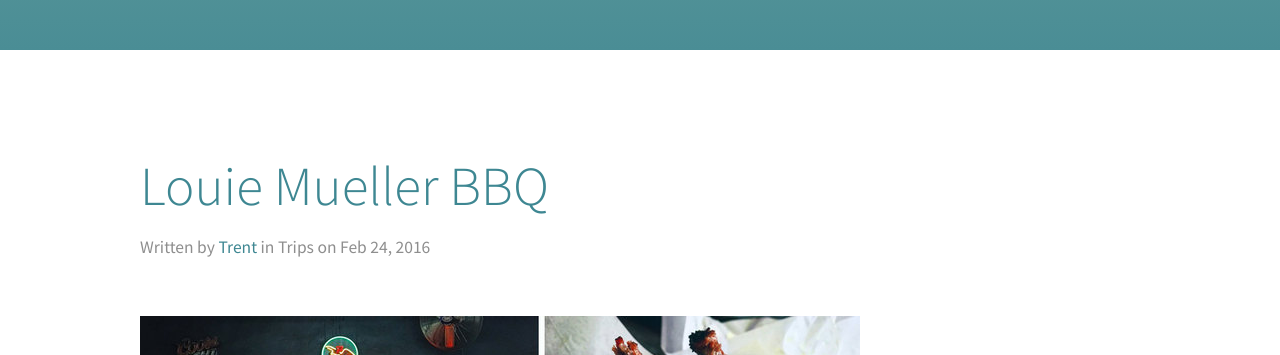
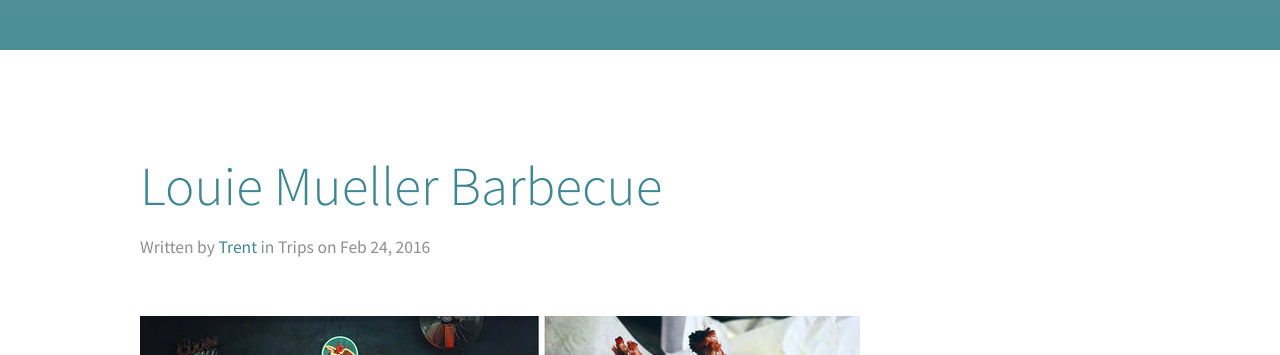
Before and after one commit to Paravel/DayTrip-Blog, a Jekyll site: the page built from _posts/2016-02-24-louiemueller.markdown, in a window 1280 px wide. Shown: the part 390-745 px from the top of the page. Built offline with Jekyll 4.4.1, drawn with Linux system fonts in a browser that asks for light colours.

Commit message:
Barbecue text edit

```diff
--- a/_posts/2016-02-24-louiemueller.markdown
+++ b/_posts/2016-02-24-louiemueller.markdown
@@ -1,6 +1,6 @@
 ---
 layout: post
-title:  "Louie Mueller BBQ"
+title:  "Louie Mueller Barbecue"
 date:   2016-02-24 09:00:00
 author:
   name: "Trent"
@@ -11,7 +11,7 @@
 ---
 
 <figure>
-<img src="/assets/img/louiemuellertrip.jpg" alt="Louie Mueller BBQ"/>
+<img src="/assets/img/louiemuellertrip.jpg" alt="Louie Mueller Barbecue"/>
 <figcaption>(Clockwise from top left: The iconic BBQ smoke-stained business card wall, A piece from a beef rib we affectionately named “beefcake,” my BBQ combo, and Louie Mueller’s entrance)</figcaption>
 </figure>
 
```
